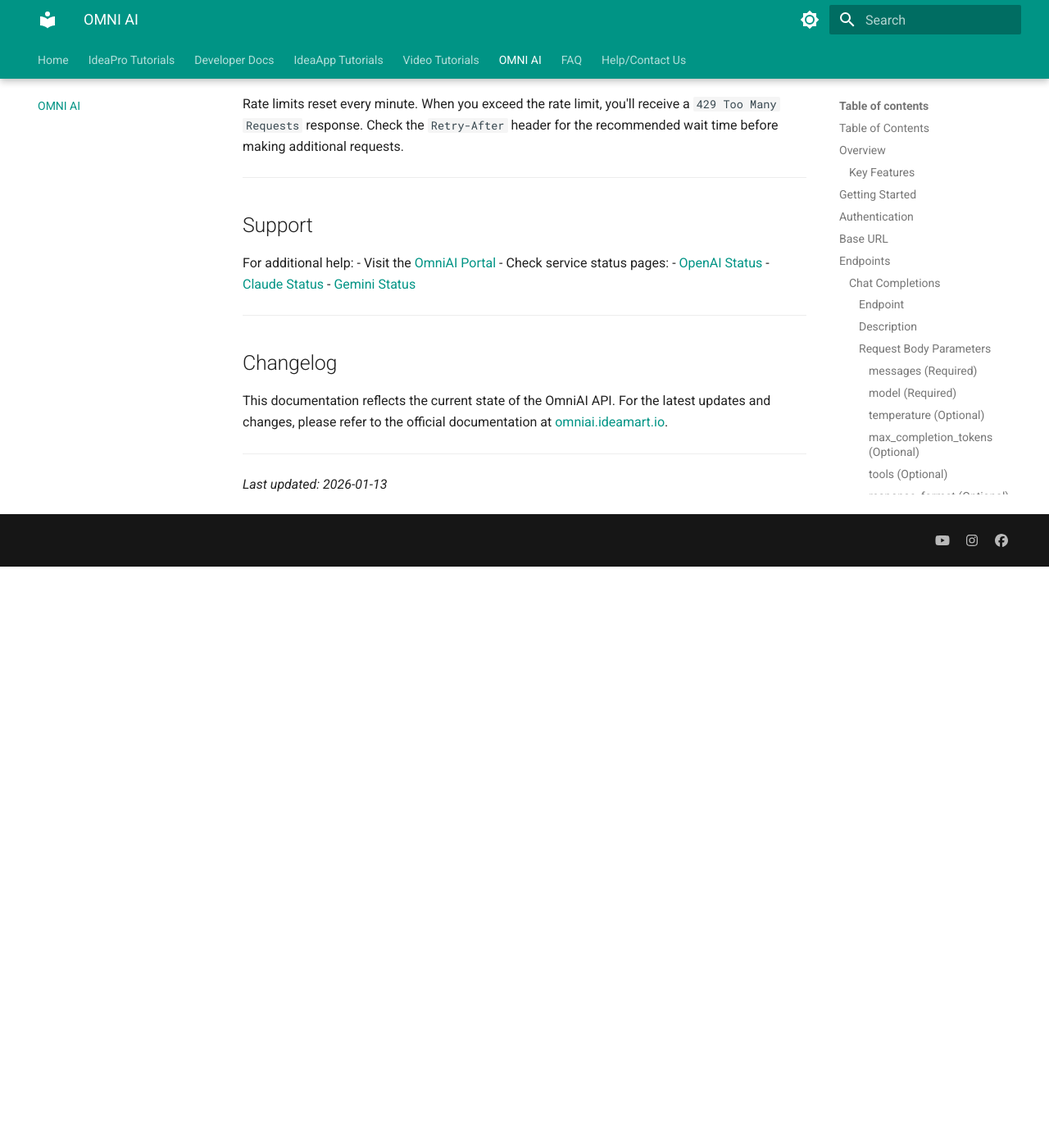
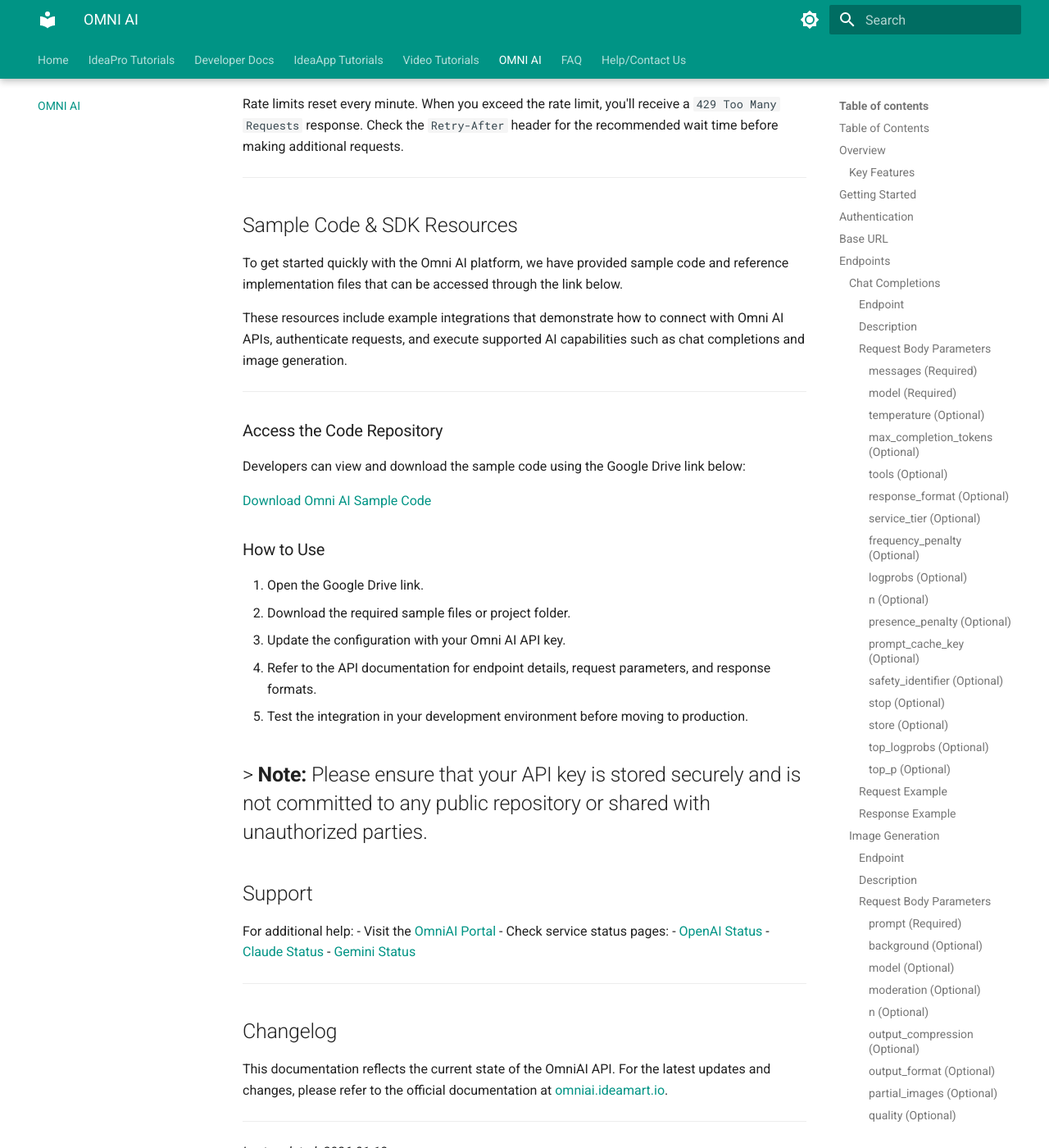
Before and after one commit to ideabizmart/Docs-Ideamart-v2, an MkDocs documentation site: the page built from docs/omni-ai.md, in a window 1280 px wide and 1400 px high, scrolled down 13919 px. Shown: the whole window at 82% size. Built offline with MkDocs 1.6.1 and Material for MkDocs 9.7.7, drawn with Linux system fonts in a browser that asks for light colours; before the commit the page ends 14610 px from its top, so only the background shows below that.

Commit message:
Update omni-ai.md

```diff
--- a/docs/omni-ai.md
+++ b/docs/omni-ai.md
@@ -512,6 +512,29 @@ Failed to forward webhook request. The request to the LLM provider failed due to
 Rate limits reset every minute. When you exceed the rate limit, you'll receive a `429 Too Many Requests` response. Check the `Retry-After` header for the recommended wait time before making additional requests.
 
 ---
+## Sample Code & SDK Resources
+
+To get started quickly with the Omni AI platform, we have provided sample code and reference implementation files that can be accessed through the link below.
+
+These resources include example integrations that demonstrate how to connect with Omni AI APIs, authenticate requests, and execute supported AI capabilities such as chat completions and image generation.
+
+---
+### Access the Code Repository
+
+Developers can view and download the sample code using the Google Drive link below:
+
+[Download Omni AI Sample Code](downloads/omni-ai-sample-code.zip)
+
+### How to Use
+
+1. Open the Google Drive link.
+2. Download the required sample files or project folder.
+3. Update the configuration with your Omni AI API key.
+4. Refer to the API documentation for endpoint details, request parameters, and response formats.
+5. Test the integration in your development environment before moving to production.
+
+> **Note:** Please ensure that your API key is stored securely and is not committed to any public repository or shared with unauthorized parties.
+---
 
 ## Support
 
```
